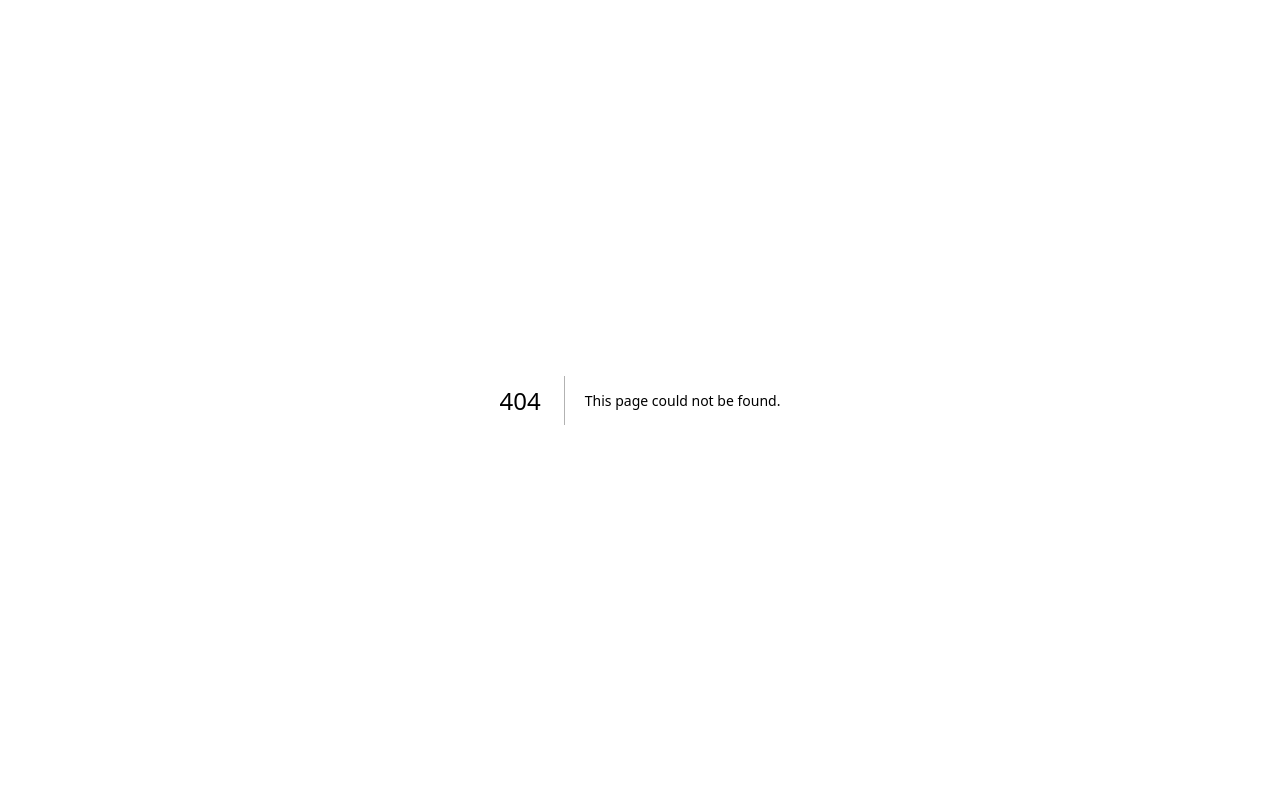
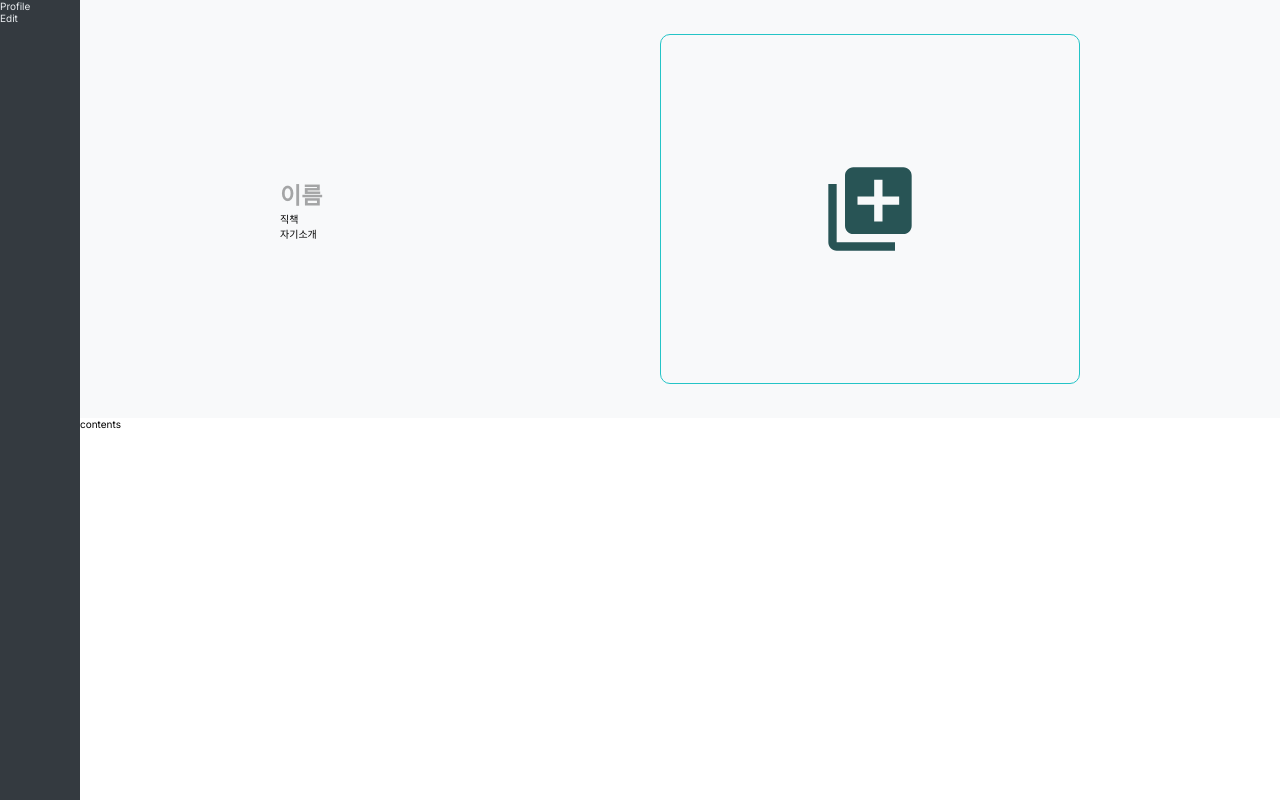
Before and after one commit to kimtaejin3/gemfolio, a Next.js app: page /edit in a window 1280 px wide. Before the commit this address had no page. Built offline with nearby package versions, Linux system fonts and the light colour scheme.

Commit message:
feat: 사용자 이름 입력기능 구현

```diff
--- a/next.config.js
+++ b/next.config.js
@@ -1,4 +1,8 @@
 /** @type {import('next').NextConfig} */
-const nextConfig = {}
+const nextConfig = {
+  experimental: {
+    serverActions: true,
+  },
+};
 
-module.exports = nextConfig
+module.exports = nextConfig;
--- a/package.json
+++ b/package.json
@@ -14,12 +14,16 @@
     "next": "13.5.6",
     "react": "^18",
     "react-dom": "^18",
-    "react-icons": "^5.0.1"
+    "react-icons": "^5.0.1",
+    "slate": "^0.72.3",
+    "slate-react": "^0.72.4"
   },
   "devDependencies": {
     "@types/node": "^20",
     "@types/react": "^18",
     "@types/react-dom": "^18",
+    "@types/slate": "^0.47.15",
+    "@types/slate-react": "^0.50.1",
     "eslint": "^8",
     "eslint-config-next": "13.5.6",
     "typescript": "^5"
--- /dev/null
+++ b/src/app/edit/EditStyled.module.css
@@ -0,0 +1,57 @@
+.container {
+  display: flex;
+}
+
+.sidebar {
+  width: 8rem;
+  position: sticky;
+  top: 0;
+  height: 100vh;
+  background-color: #343a40;
+  /* color: #838483; */
+  color: #e9ecef;
+}
+
+.portfolio {
+  flex-grow: 1;
+}
+
+.profile {
+  max-width: 800px;
+  margin: 0 auto;
+  display: flex;
+  align-items: center;
+  gap: 8rem;
+}
+
+.portfolioHeader {
+  background-color: var(--secondary);
+  min-height: 40rem;
+  padding: 3.4rem;
+}
+
+.insertArea {
+  width: 300px;
+}
+
+.profileCover {
+  cursor: pointer;
+  height: 350px;
+  flex-grow: 1;
+  flex-shrink: 0;
+  border: 1px solid var(--primary);
+  border-radius: 10px;
+  display: flex;
+  justify-content: center;
+  align-items: center;
+}
+
+.name {
+  height: 100px;
+  width: 100%;
+  font-size: 3rem;
+}
+
+.name::placeholder {
+  font-size: 3rem;
+}
--- /dev/null
+++ b/src/app/edit/page.tsx
@@ -0,0 +1,54 @@
+"use client";
+
+import { useMemo, useState } from "react";
+import styles from "./EditStyled.module.css";
+import { MdAddToPhotos } from "react-icons/md";
+import { Editable, ReactEditor, Slate, withReact } from "slate-react";
+import { Descendant, createEditor } from "slate";
+
+export default function Edit() {
+  const editor = useMemo(() => withReact(createEditor() as ReactEditor), []);
+  const [name, setName] = useState<Descendant[]>([
+    {
+      type: "span",
+      children: [{ text: "" }],
+    },
+  ]);
+  return (
+    <div className={styles.container}>
+      <div className={styles.sidebar}>
+        <div>Profile</div>
+        <div>Edit</div>
+      </div>
+      <div className={styles.portfolio}>
+        <div className={styles.portfolioHeader}>
+          <div className={styles.profile}>
+            <div className={styles.insertArea}>
+              <div>
+                <Slate
+                  editor={editor}
+                  value={name}
+                  onChange={(value) => setName(value)}
+                >
+                  <Editable
+                    style={{
+                      fontSize: "2.3rem",
+                      fontWeight: "bold",
+                    }}
+                    placeholder="이름"
+                  />
+                </Slate>
+              </div>
+              <div>직책</div>
+              <div>자기소개</div>
+            </div>
+            <div className={styles.profileCover}>
+              <MdAddToPhotos color="#285455" size={100} />
+            </div>
+          </div>
+        </div>
+        <div className={styles.portfolioContents}>contents</div>
+      </div>
+    </div>
+  );
+}
--- a/src/app/globals.css
+++ b/src/app/globals.css
@@ -1,8 +1,9 @@
 :root {
   --primary: #24c4c7;
-  --secondary: radial-gradient(rgba(255, 255, 255, 1), rgba(255, 255, 255, 0));
+  --secondary: #f8f9fa;
   --portfolio-maxWidth: 1100px;
   --landing-maxWidth: 980px;
+  --placeholder-color: #bdc0c2;
 }
 
 :root {
@@ -18,3 +19,24 @@
 li {
   list-style-type: none;
 }
+
+input,
+textarea {
+  border: none;
+  font-weight: 700;
+  background-color: var(--secondary);
+}
+
+textarea {
+  border: none;
+  resize: none;
+}
+
+input::placeholder,
+textarea::placeholder {
+  color: var(--placeholder-color);
+}
+
+input:focus {
+  outline: none;
+}
```
Also changed, not shown: src/app/portfolio/[id]/page.tsx (+12 -2 lines), 1 other file (tests, documents, lock files or other folders).
